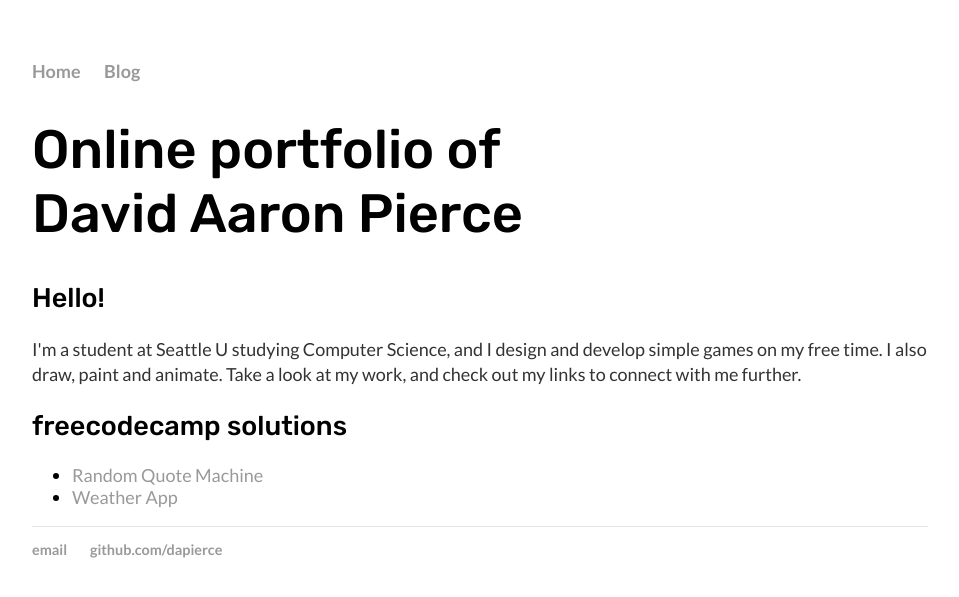
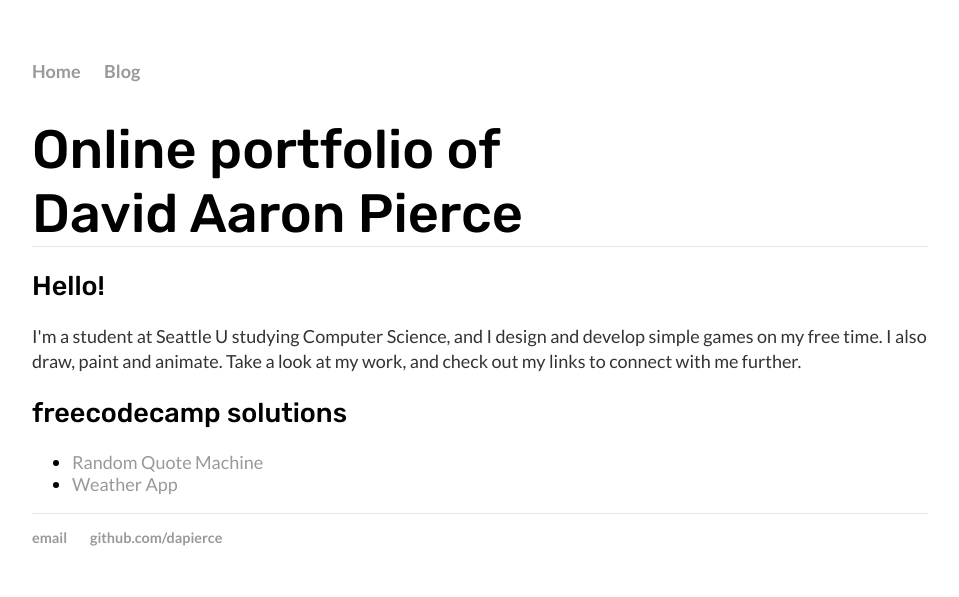
Before and after one commit to dapierce/dapierce.github.io-archive, a Jekyll site: the page built from index.html, in a window 1280 px wide. Shown: the top 597 px of the page, without its empty margins (160-1119 px from the left). Built offline with Jekyll 4.4.1, drawn with Linux system fonts in a browser that asks for light colours.

Commit message:
Update home structure

```diff
--- a/index.html
+++ b/index.html
@@ -2,14 +2,20 @@
 layout: default
 title: David Aaron Pierce
 ---
-<div class="blurb">
+<div class="title">
   <h1>
     Online portfolio of <span class="nowrap">David Aaron Pierce</span>
   </h1>
+</div><!-- /.title -->
+
+<div class="blurb">
   <h2>
     Hello!
   </h2>
   <p>I'm a student at Seattle U studying Computer Science, and I design and develop simple games on my free time. I also draw, paint and animate. Take a look at my work, and check out my links to connect with me further.</p>
+</div><!-- /.blurb -->
+
+<div class="projects">
   <h2>
     freecodecamp solutions
   </h2>
@@ -21,4 +27,4 @@
       <a href='/my-freecodecamp/WeatherApp/'>Weather App</a>
     </li>
   </ul>
-</div><!-- /.blurb -->
+</div><!-- /.projects -->
```
